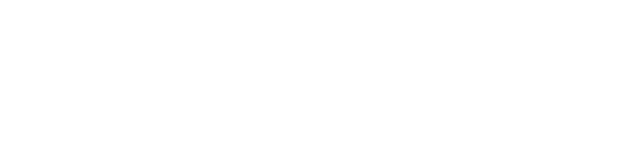
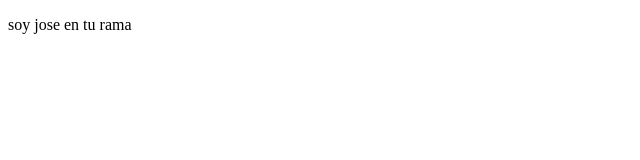
Before and after one commit to PaulAlcivar/RepoAlumnosCB, a plain HTML site: page index.html in a window 1280 px wide. Shown: the whole page, without its empty margins (0-640 px from the left). Drawn offline with Linux system fonts and the light colour scheme.

Commit message:
create jose html

```diff
--- a/index.html
+++ b/index.html
@@ -6,6 +6,7 @@
 	<title>Todos somos Compas</title>
 </head>
 <body>
+	<p>soy jose en tu rama</p>
 
 </body>
 </html>
```
